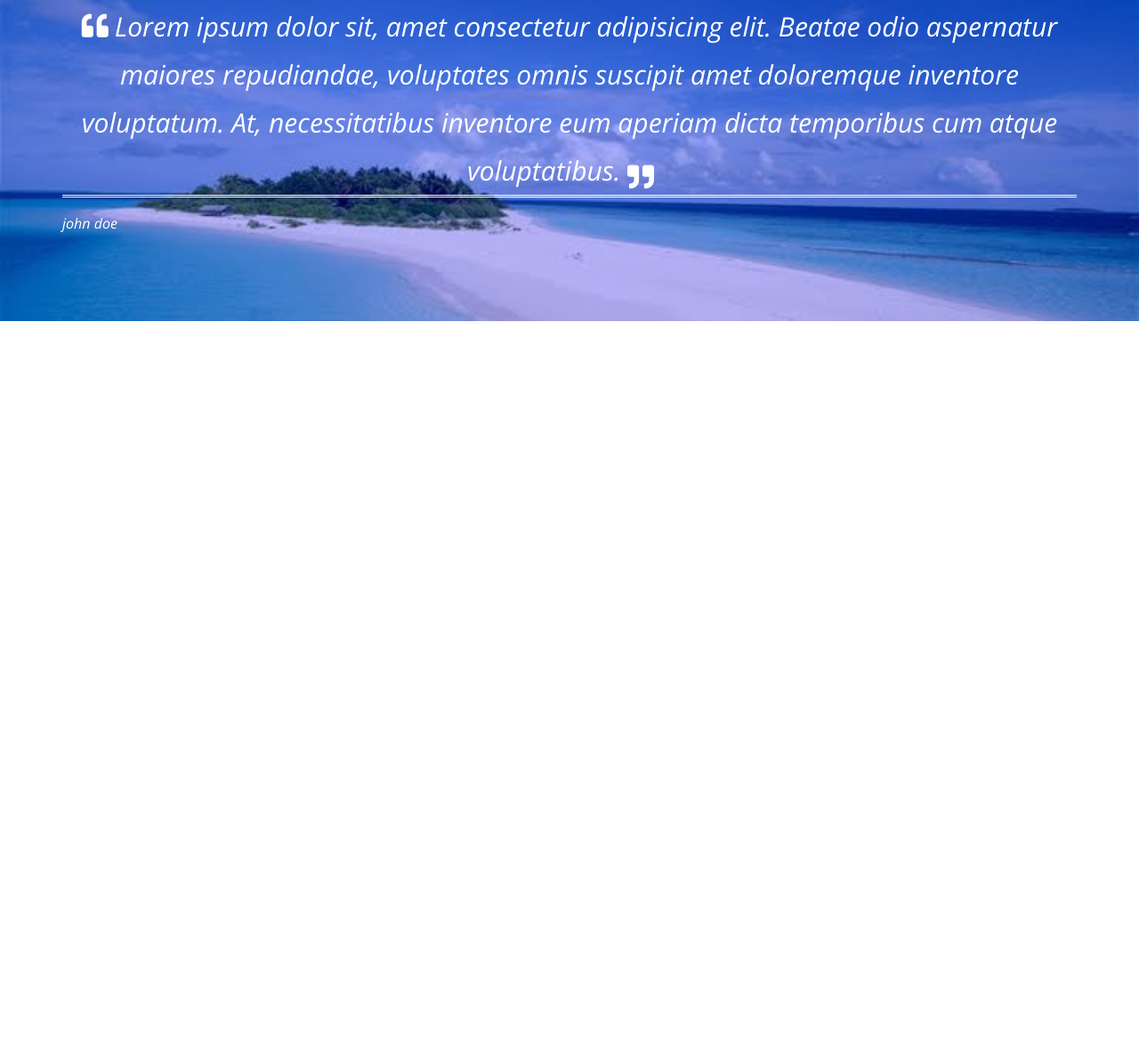
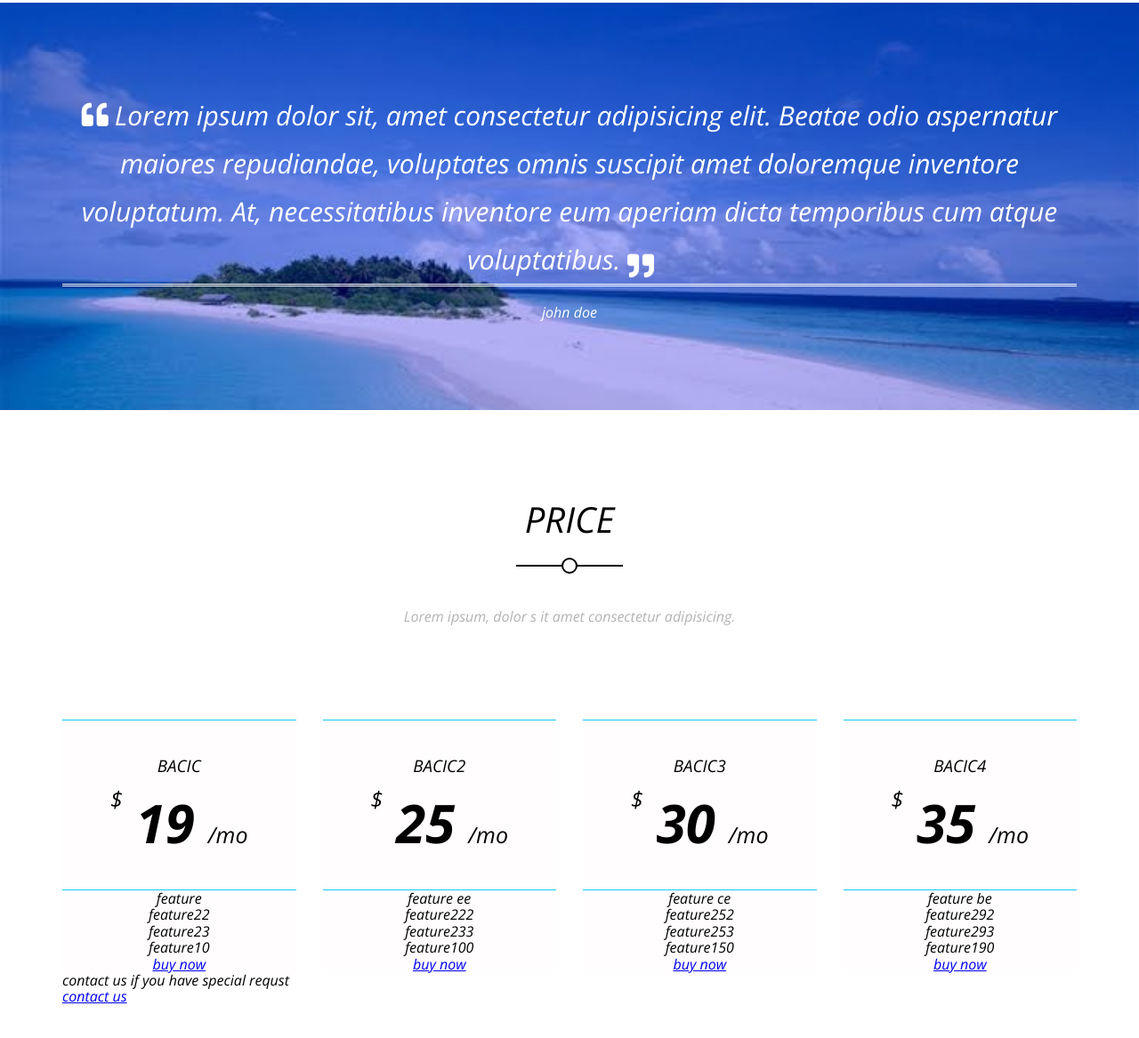
Before and after one commit to abdonader/template-2, a plain HTML site: page index.html in a window 1280 px wide. Shown: the part 5394-6561 px from the top of the page at 89% size. Before the commit the page ends 5855 px from the top, so only its background shows below. Drawn offline with nearby package versions, Linux system fonts and the light colour scheme.

Commit message:
add a new sction

```diff
--- a/css/main.css
+++ b/css/main.css
@@ -795,3 +795,49 @@ header nav .form i {
 	top: 7px;
 }
 /*  End Quote  */
+/* Start Price */
+.price {
+	padding-top: var(--section-padding);
+	padding-bottom: var(--section-padding);
+}
+.price .plans {
+	display: grid;
+	grid-template-columns: repeat(auto-fill, minmax(250px, 1fr));
+	gap: 30px;
+	align-items: center;
+}
+.price .plans .plan {
+	background-color: #fffdfd;
+	text-align: center;
+}
+.price .plans .plan .head {
+	padding: 40px 20px;
+	border-top: 1px solid var(--main-color);
+	border-bottom: 1px solid var(--main-color);
+}
+.price .plans .plan .head h3 {
+	font-weight: normal;
+	margin-bottom: 20px;
+	text-transform: uppercase;
+}
+.price .plans .plan .head span {
+	font-size: 60px;
+	font-weight: bold;
+	position: relative;
+}
+.price .plans .plan .head span::before {
+	content: "$";
+	font-size: 25px;
+	top: -40px;
+	margin-right: 15px;
+	font-weight: normal;
+	position: relative;
+}
+.price .plans .plan .head span::after {
+	content: "/mo";
+	font-size: 25px;
+	margin-left: 15px;
+	font-weight: normal;
+	position: relative;
+}
+/* End Price */
--- a/index.html
+++ b/index.html
@@ -327,7 +327,9 @@
                 </div>
             </div>
         </div>
+    </div>
     <!-- End Skills -->
+
     <!-- Start Quote -->
     <div class="quote">
         <div class="container">
@@ -339,6 +341,82 @@
         </div>
     </div>
     <!-- End Quote -->
+    <!-- Start Price -->
+    <div class="price">
+        <div class="container">
+            <div class="main-heading">
+                <h2>price</h2>
+                <p>Lorem ipsum, dolor s
+                    it amet consectetur adipisicing.
+                </p>
+            </div>
+            <div class="plans">
+                <div class="plan">
+                    <div class="head">
+                        <h3>bacic</h3>
+                        <span>19</span>
+                    </div>
+                    <ul>
+                        <li>feature</li>
+                        <li>feature22</li>
+                        <li>feature23</li>
+                        <li>feature10</li>
+                    </ul>
+                    <div class="foot">
+                        <a href="#">buy now</a>
+                    </div>
+                </div>
+                <div class="plan">
+                    <div class="head">
+                        <h3>bacic2</h3>
+                        <span>25</span>
+                    </div>
+                    <ul>
+                        <li>feature ee</li>
+                        <li>feature222</li>
+                        <li>feature233</li>
+                        <li>feature100</li>
+                    </ul>
+                    <div class="foot">
+                        <a href="#">buy now</a>
+                    </div>
+                </div>
+                <div class="plan">
+                    <div class="head">
+                        <h3>bacic3</h3>
+                        <span>30</span>
+                    </div>
+                    <ul>
+                        <li>feature ce</li>
+                        <li>feature252</li>
+                        <li>feature253</li>
+                        <li>feature150</li>
+                    </ul>
+                    <div class="foot">
+                        <a href="#">buy now</a>
+                    </div>
+                </div>
+                <div class="plan">
+                    <div class="head">
+                        <h3>bacic4</h3>
+                        <span>35</span>
+                    </div>
+                    <ul>
+                        <li>feature be</li>
+                        <li>feature292</li>
+                        <li>feature293</li>
+                        <li>feature190</li>
+                    </ul>
+                    <div class="foot">
+                        <a href="#">buy now</a>
+                    </div>
+                </div>
+            </div>
+            <p class="contact-text">contact us if you have special requst</p>
+            <a href="#" class="contact-link">contact us</a>
+        </div>
+    </div>
+    <!-- End Price -->
 </body>
 
 </html>
```
Lines whose indentation alone changed are shown as unchanged.
